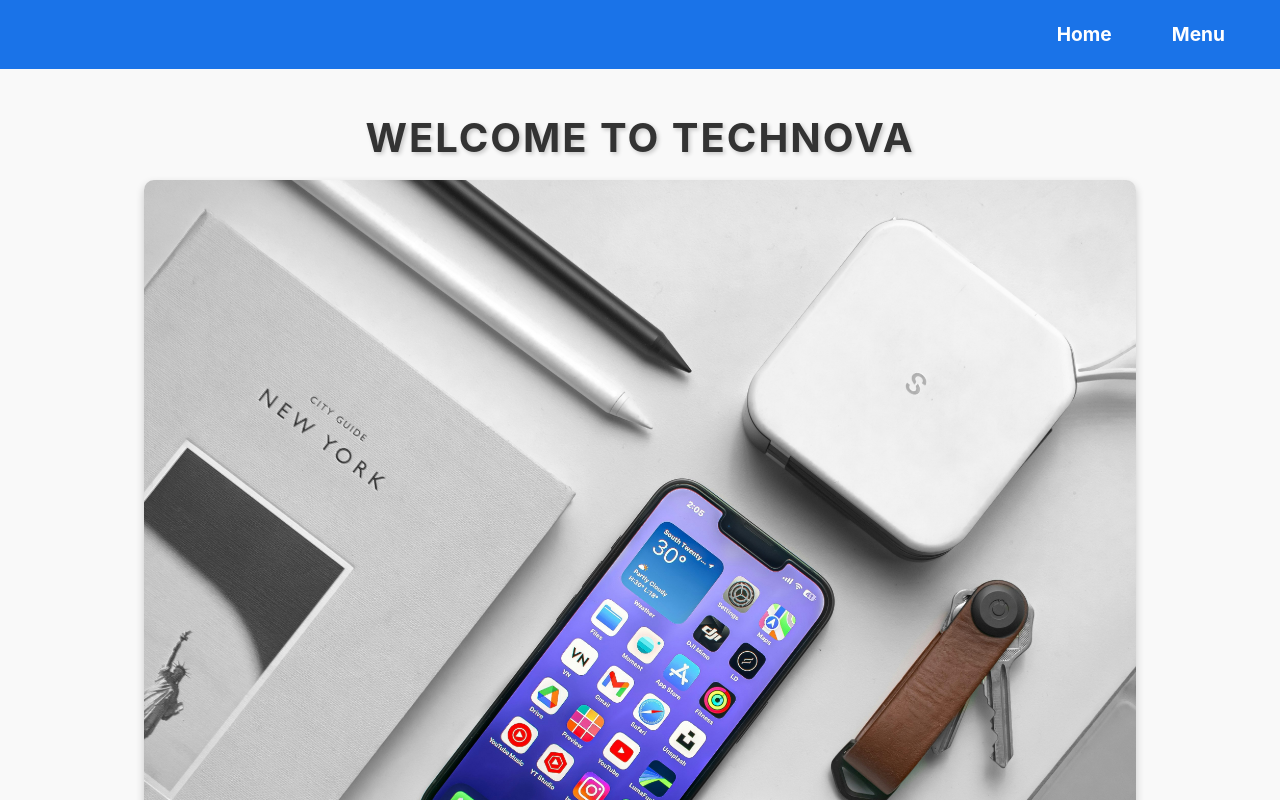
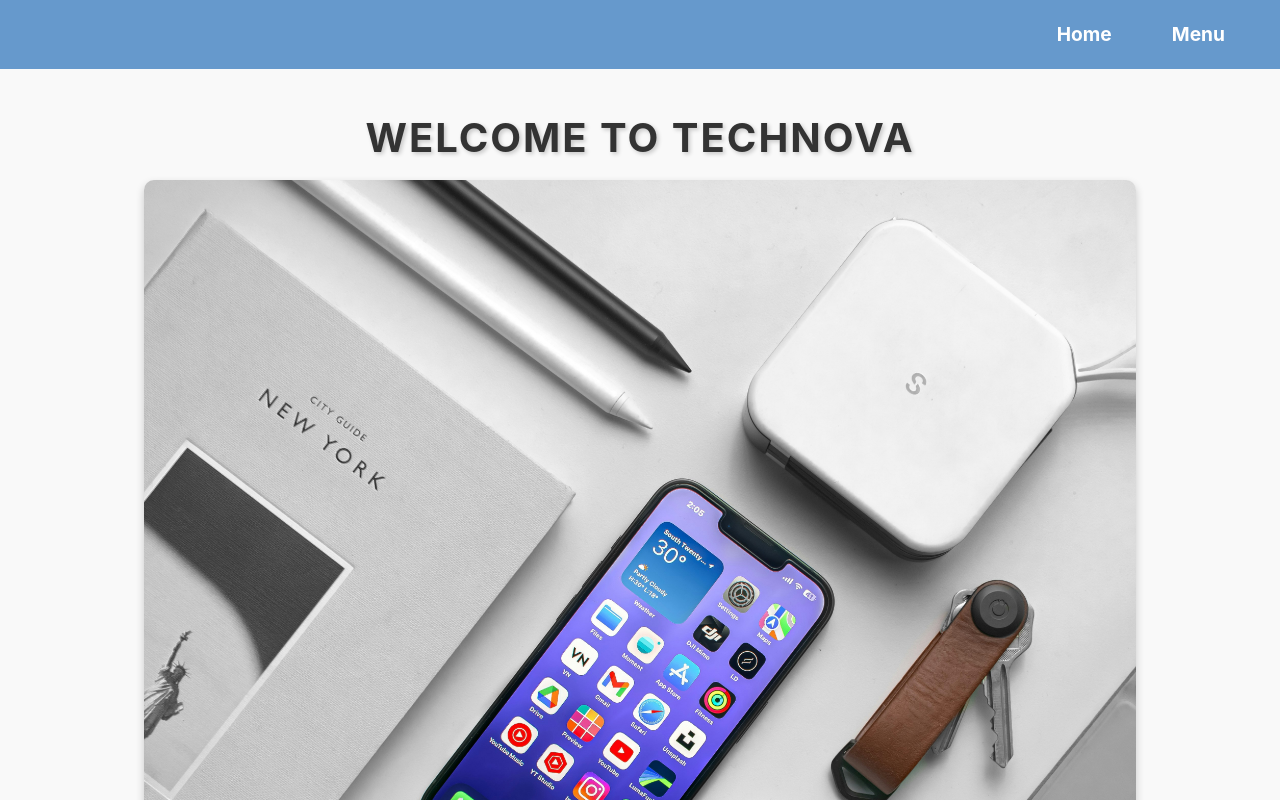
Before and after one commit to hamzas4011/ecommerce-app, a React (Vite) app: page / in a window 1280 px wide. Shown: the top 800 px of the page. Built offline with nearby package versions, Linux system fonts and the light colour scheme.

Commit message:
Menu.jsx

```diff
--- a/src/styles/Navbar.css
+++ b/src/styles/Navbar.css
@@ -1,5 +1,5 @@
 .navbar {
-  background-color: #1a73e8;
+  background-color: #6699CC;
   padding: 20px 40px;
   color: #fff;
   display: flex;
```
Also changed, not shown: src/pages/Menu.jsx (added).
